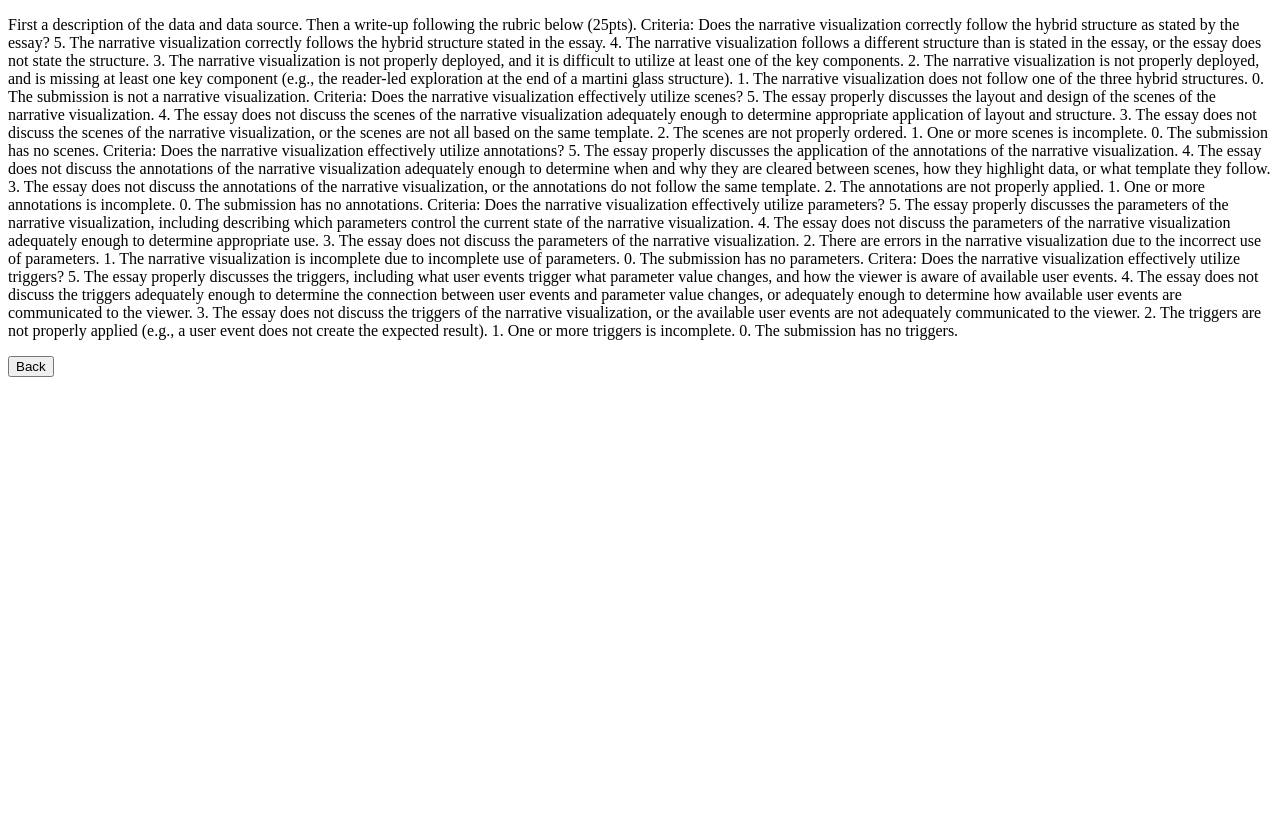
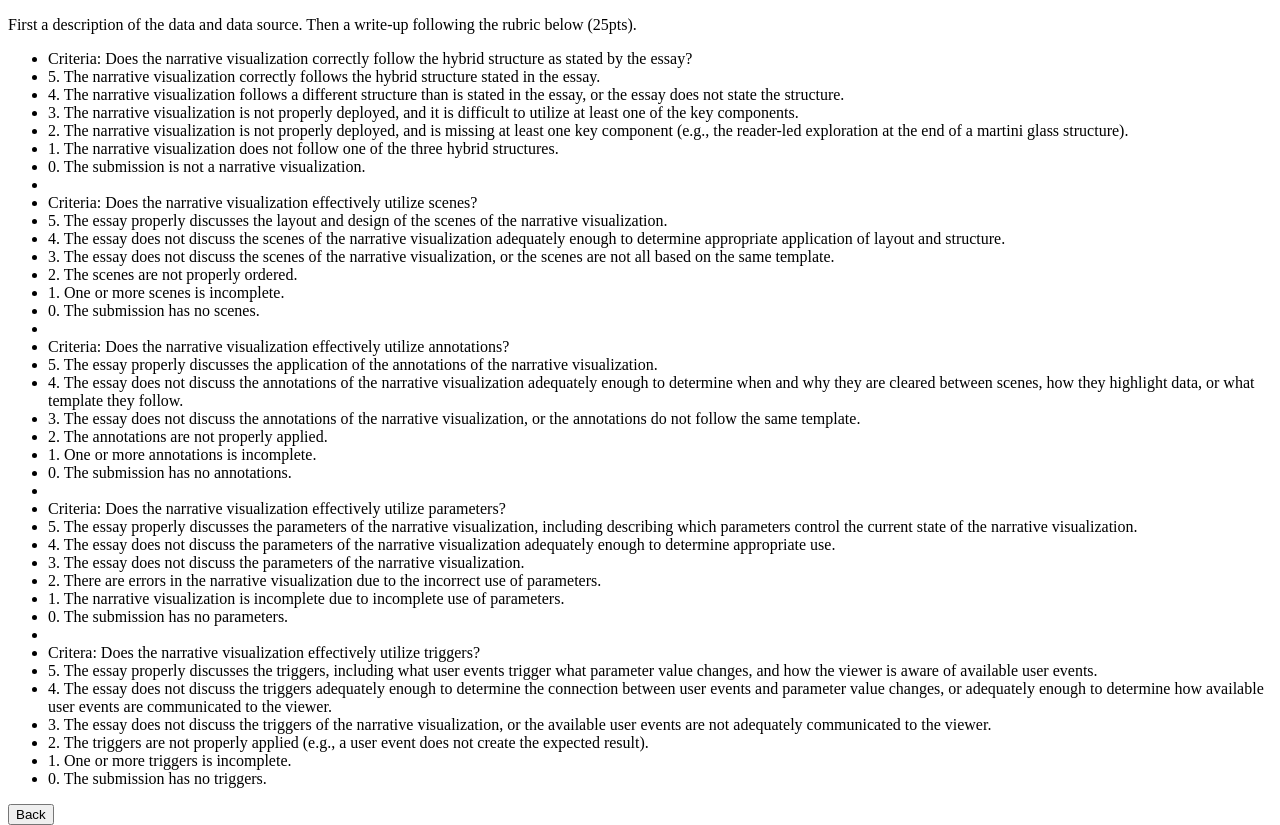
Before and after one commit to Michael-D-Johnson/Michael-D-Johnson.github.io, a plain HTML site: page about/index.html in a window 1280 px wide. Before the commit the page ends 800 px from the top, so only its background shows below. Drawn offline with Linux system fonts and the light colour scheme.

Commit message:
testing...

```diff
--- a/about/index.html
+++ b/about/index.html
@@ -4,49 +4,48 @@
 <body>
 <p>
 First a description of the data and data source.
-
 Then a write-up following the rubric below (25pts).
-
-Criteria: Does the narrative visualization correctly follow the hybrid structure as stated by the essay?
-5. The narrative visualization correctly follows the hybrid structure stated in the essay.
-4. The narrative visualization follows a different structure than is stated in the essay, or the essay does not state the structure.
-3. The narrative visualization is not properly deployed, and it is difficult to utilize at least one of the key components.
-2. The narrative visualization is not properly deployed, and is missing at least one key component (e.g., the reader-led exploration at the end of a martini glass structure).
-1. The narrative visualization does not follow one of the three hybrid structures.
-0. The submission is not a narrative visualization.
-
-Criteria: Does the narrative visualization effectively utilize scenes?
-5. The essay properly discusses the layout and design of the scenes of the narrative visualization.
-4. The essay does not discuss the scenes of the narrative visualization adequately enough to determine appropriate application of layout and structure.
-3. The essay does not discuss the scenes of the narrative visualization, or the scenes are not all based on the same template.
-2. The scenes are not properly ordered.
-1. One or more scenes is incomplete.
-0. The submission has no scenes.
-
-Criteria: Does the narrative visualization effectively utilize annotations?
-5. The essay properly discusses the application of the annotations of the narrative visualization.
-4. The essay does not discuss the annotations of the narrative visualization adequately enough to determine when and why they are cleared between scenes, how they highlight data, or what template they follow.
-3. The essay does not discuss the annotations of the narrative visualization, or the annotations do not follow the same template.
-2. The annotations are not properly applied.
-1. One or more annotations is incomplete.
-0. The submission has no annotations.
-
-Criteria: Does the narrative visualization effectively utilize parameters?
-5. The essay properly discusses the parameters of the narrative visualization, including describing which parameters control the current state of the narrative visualization.
-4. The essay does not discuss the parameters of the narrative visualization adequately enough to determine appropriate use.
-3. The essay does not discuss the parameters of the narrative visualization.
-2. There are errors in the narrative visualization due to the incorrect use of parameters.
-1. The narrative visualization is incomplete due to incomplete use of parameters.
-0. The submission has no parameters.
-
-Critera: Does the narrative visualization effectively utilize triggers?
-5. The essay properly discusses the triggers, including what user events trigger what parameter value changes, and how the viewer is aware of available user events.
-4. The essay does not discuss the triggers adequately enough to determine the connection between user events and parameter value changes, or adequately enough to determine how available user events are communicated to the viewer.
-3. The essay does not discuss the triggers of the narrative visualization, or the available user events are not adequately communicated to the viewer.
-2. The triggers are not properly applied (e.g., a user event does not create the expected result).
-1. One or more triggers is incomplete.
-0. The submission has no triggers.
-
+<ul>
+<li>Criteria: Does the narrative visualization correctly follow the hybrid structure as stated by the essay?</li>
+<li>5. The narrative visualization correctly follows the hybrid structure stated in the essay.	</li>
+<li>4. The narrative visualization follows a different structure than is stated in the essay, or the essay does not state the structure.	</li>
+<li>3. The narrative visualization is not properly deployed, and it is difficult to utilize at least one of the key components.	</li>
+<li>2. The narrative visualization is not properly deployed, and is missing at least one key component (e.g., the reader-led exploration at the end of a martini glass structure).	</li>
+<li>1. The narrative visualization does not follow one of the three hybrid structures.	</li>
+<li>0. The submission is not a narrative visualization.</li>
+<li></li>
+<li>Criteria: Does the narrative visualization effectively utilize scenes?	</li>
+<li>5. The essay properly discusses the layout and design of the scenes of the narrative visualization.	</li>
+<li>4. The essay does not discuss the scenes of the narrative visualization adequately enough to determine appropriate application of layout and structure.	</li>
+<li>3. The essay does not discuss the scenes of the narrative visualization, or the scenes are not all based on the same template.	</li>
+<li>2. The scenes are not properly ordered.	</li>
+<li>1. One or more scenes is incomplete.	</li>
+<li>0. The submission has no scenes.</li>
+<li></li>
+<li>Criteria: Does the narrative visualization effectively utilize annotations?	</li>
+<li>5. The essay properly discusses the application of the annotations of the narrative visualization.	</li>
+<li>4. The essay does not discuss the annotations of the narrative visualization adequately enough to determine when and why they are cleared between scenes, how they highlight data, or what template they follow.	</li>
+<li>3. The essay does not discuss the annotations of the narrative visualization, or the annotations do not follow the same template.	</li>
+<li>2. The annotations are not properly applied.	</li>
+<li>1. One or more annotations is incomplete.	</li>
+<li>0. The submission has no annotations.</li>
+<li></li>
+<li>Criteria: Does the narrative visualization effectively utilize parameters?	</li>
+<li>5. The essay properly discusses the parameters of the narrative visualization, including describing which parameters control the current state of the narrative visualization.	</li>
+<li>4. The essay does not discuss the parameters of the narrative visualization adequately enough to determine appropriate use.	</li>
+<li>3. The essay does not discuss the parameters of the narrative visualization.	</li>
+<li>2. There are errors in the narrative visualization due to the incorrect use of parameters.	</li>
+<li>1. The narrative visualization is incomplete due to incomplete use of parameters.	</li>
+<li>0. The submission has no parameters.</li>
+<li></li>
+<li>Critera: Does the narrative visualization effectively utilize triggers?	</li>
+<li>5. The essay properly discusses the triggers, including what user events trigger what parameter value changes, and how the viewer is aware of available user events.	</li>
+<li>4. The essay does not discuss the triggers adequately enough to determine the connection between user events and parameter value changes, or adequately enough to determine how available user events are communicated to the viewer.	</li>
+<li>3. The essay does not discuss the triggers of the narrative visualization, or the available user events are not adequately communicated to the viewer.	</li>
+<li>2. The triggers are not properly applied (e.g., a user event does not create the expected result).	</li>
+<li>1. One or more triggers is incomplete.	</li>
+<li>0. The submission has no triggers.</li>
+</ul>
 </p>
 <input type="button" onclick="location.href='https://michael-d-johnson.github.io';" value="Back" style="clear:both;float:left"/>
 </body>
```
